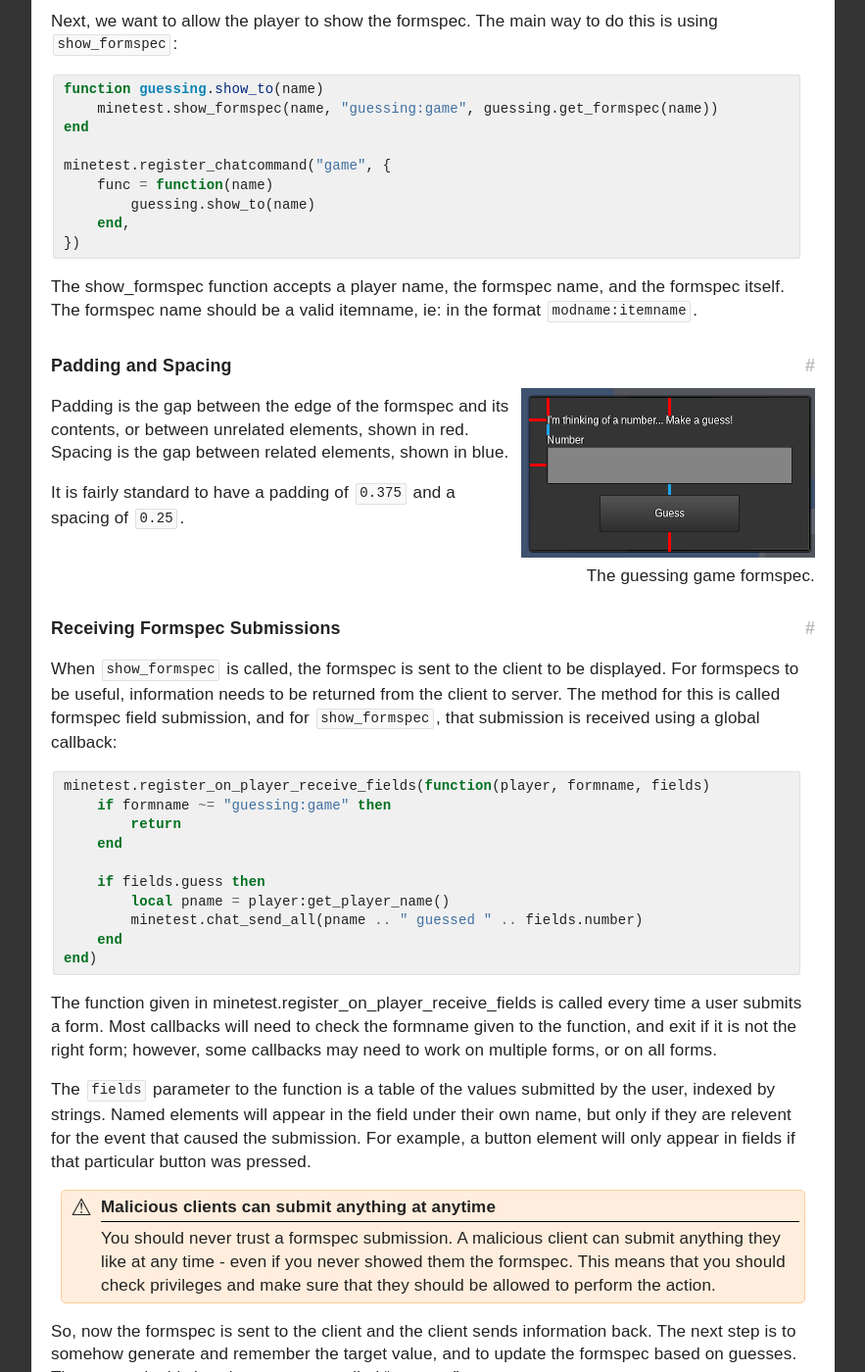
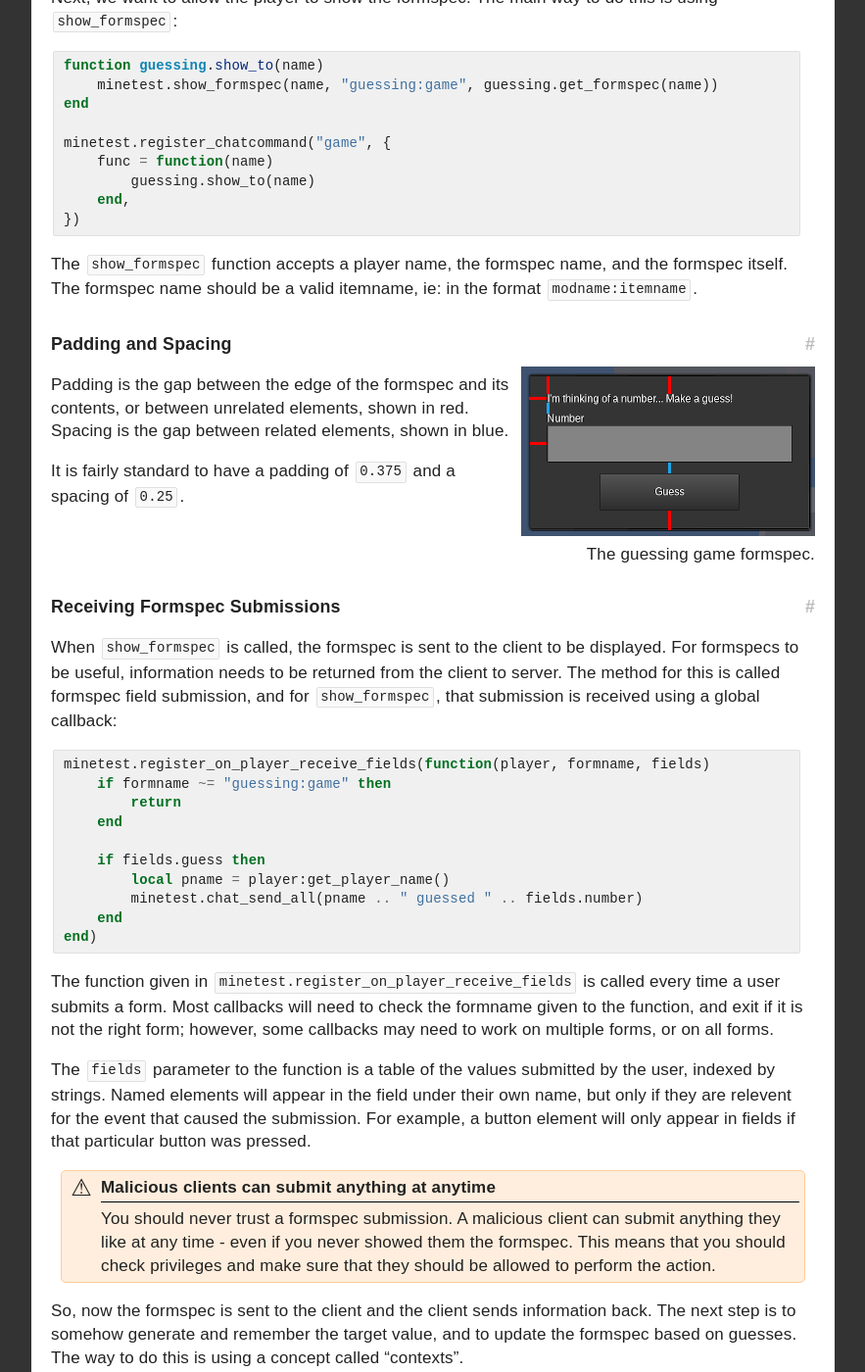
Before and after one commit to rubenwardy/minetest_modding_book, a Jekyll site: the page built from _en/players/formspecs.md, in a window 1280 px wide and 1400 px high, scrolled down 2868 px. Shown: the whole window at 98% size, without its empty margins (338-1221 px from the left). Built offline with Jekyll 4.4.1, drawn with Linux system fonts in a browser that asks for light colours; nearby versions of some CDN libraries; some of the changed text lies outside the part shown.

````diff
--- a/_en/players/formspecs.md
+++ b/_en/players/formspecs.md
@@ -87,7 +87,7 @@ game-wide theme should be applied.
 
 The elements in the header must be defined in a specific order, otherwise you
 will see an error. This order is given in the above paragraph, and, as always,
-documented in [lua_api.txt](../../lua_api.html#sizewhfixed_size)
+documented in [lua_api.txt](../../lua_api.html#sizewhfixed_size).
 
 The size is in formspec slots - a unit of measurement which is roughly
 around 64 pixels, but varies based on the screen density and scaling
@@ -175,7 +175,7 @@ minetest.register_chatcommand("game", {
 })
 ```
 
-The show_formspec function accepts a player name, the formspec name, and the
+The `show_formspec` function accepts a player name, the formspec name, and the
 formspec itself. The formspec name should be a valid itemname, ie: in the format
 `modname:itemname`.
 
@@ -217,7 +217,7 @@ minetest.register_on_player_receive_fields(function(player, formname, fields)
 end)
 ```
 
-The function given in minetest.register_on_player_receive_fields is called
+The function given in `minetest.register_on_player_receive_fields` is called
 every time a user submits a form. Most callbacks will need to check the formname given
 to the function, and exit if it is not the right form; however, some callbacks
 may need to work on multiple forms, or on all forms.
@@ -307,17 +307,17 @@ end
 
 There are three different ways that a formspec can be delivered to the client:
 
-* [show_formspec](#guessing-game): the method used above, fields are received by register_on_player_receive_fields.
+* [show_formspec](#guessing-game): the method used above, fields are received by `register_on_player_receive_fields`.
 * [Node Meta Formspecs](#node-meta-formspecs): the node contains a formspec in its meta data, and the client
      shows it *immediately* when the player rightclicks. Fields are received by a
      method in the node definition called `on_receive_fields`.
 * [Player Inventory Formspecs](#player-inventory-formspecs): the formspec is sent to the client at some point, and then
      shown immediately when the player presses `i`. Fields are received by
-     register_on_player_receive_fields.
+     `register_on_player_receive_fields`.
 
 ### Node Meta Formspecs
 
-minetest.show_formspec is not the only way to show a formspec; you can also
+`minetest.show_formspec` is not the only way to show a formspec; you can also
 add formspecs to a [node's metadata](node_metadata.html). For example,
 this is used with chests to allow for faster opening times -
 you don't need to wait for the server to send the player the chest formspec.
````
Also changed, not shown: other parts of _en/players/formspecs.md (+6 -6 lines), _en/players/player_physics.md (+1 -0 lines).
